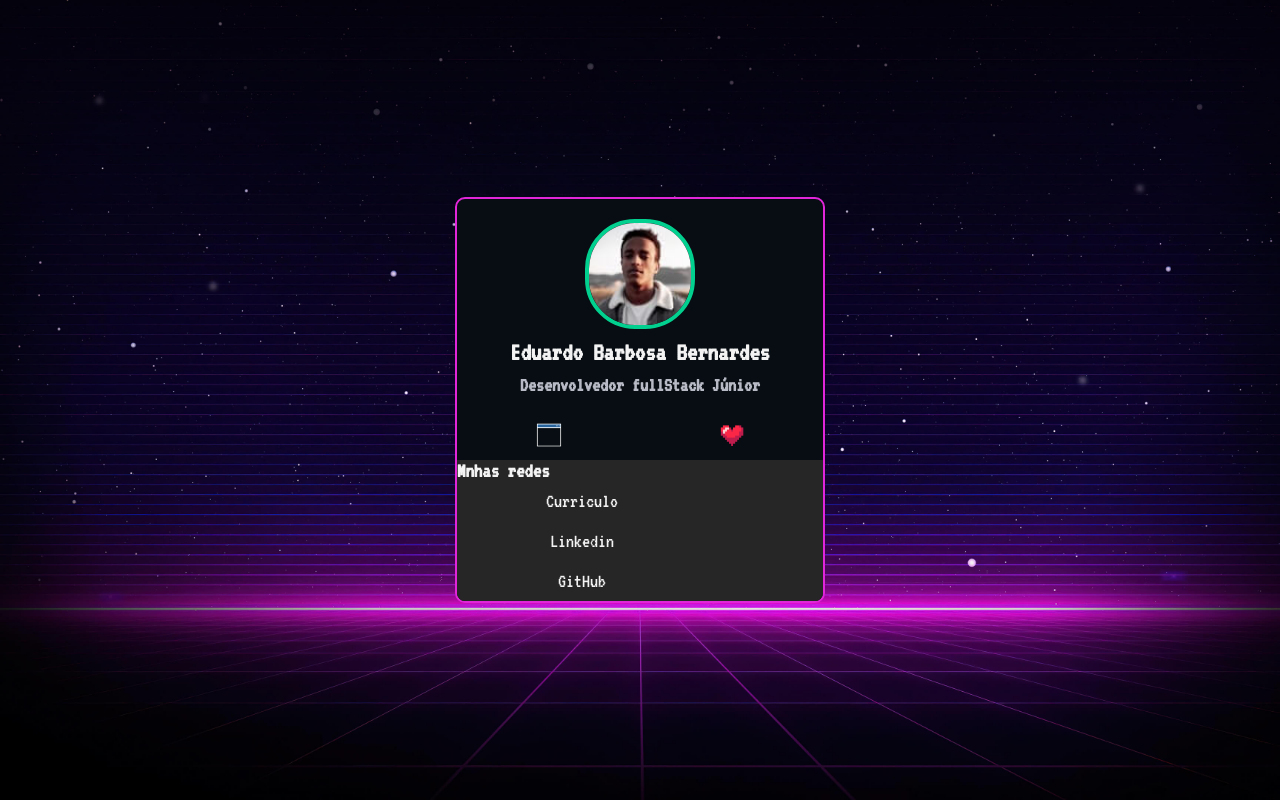
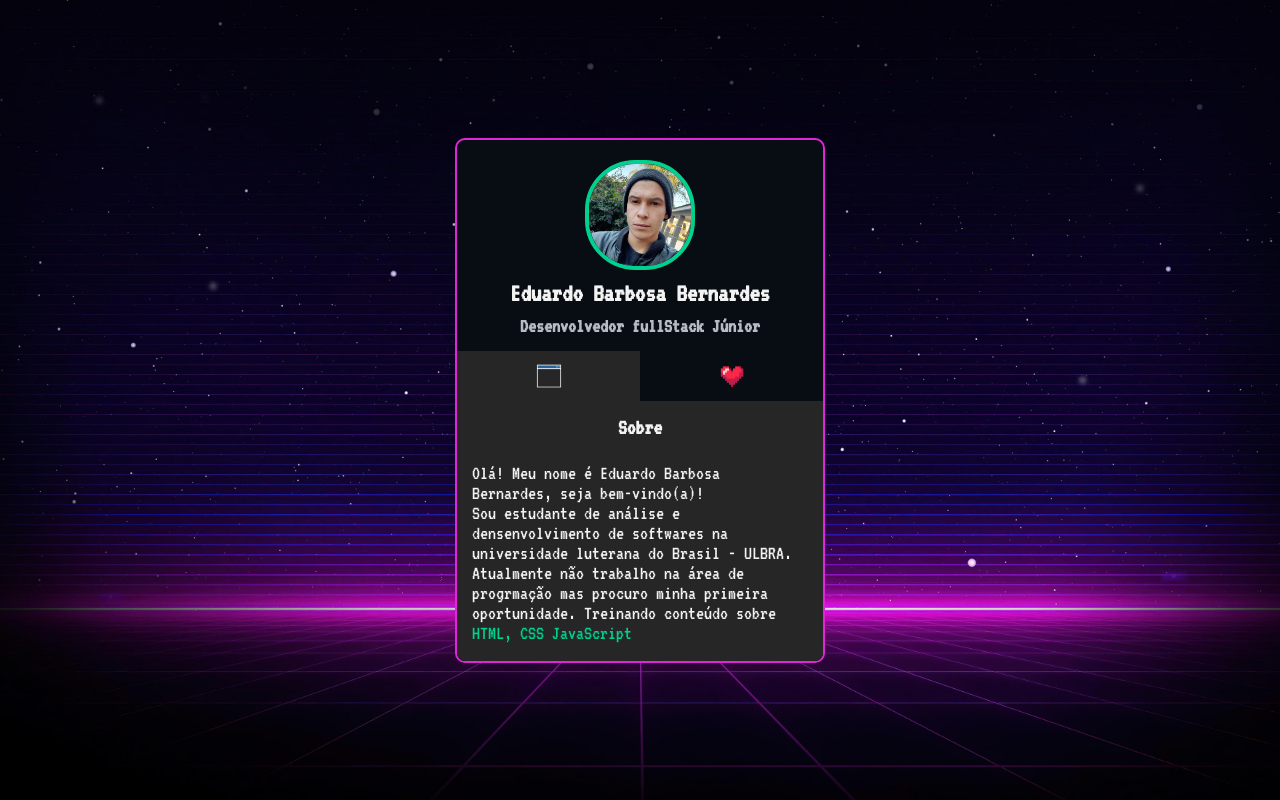
Before and after one commit to EduardoBarbosa-TI/projectPortfolio, a plain HTML site: page index.html in a window 1280 px wide. Drawn offline with Linux system fonts and the light colour scheme.

Commit message:
modified files in index.html

```diff
--- a/index.html
+++ b/index.html
@@ -18,37 +18,46 @@
     <section class="card">
 
         <div class="myInformation">
-            <img src="assets/imgs/foto-perfil.jpg" alt="photo">
+            <img src="assets/imgs/foto-perfil.jpeg" alt="photo">
             <h1 class="name">Eduardo Barbosa Bernardes</h1>
             <h2 class="office">Desenvolvedor fullStack Júnior</h2>
         </div>
 
         <div class="container">
             <ul class="pages">
-                <li class="page">
+                <li class="page active">
                     <img src="assets/imgs/sobre.gif" alt="iconsAbout">
                 </li>
                 <li class="page">
                     <img src="assets/imgs/coracao.gif" alt="iconsHeart">
                 </li>
-
             </ul>
 
             <div class="informationPages">
-                <div class="information">
+                <div class="information active">
                     <h3 class="subTitle">Sobre</h3>
 
+
+                    <div class="description">
                         <p>Olá! Meu nome é Eduardo Barbosa Bernardes, seja bem-vindo(a)!</p>
 
-                    <p>Sou estudante de análise e densenvolvimento de softwares na universidade luterana do Brasil -
-                        ULBRA. Atualmente não trabalho na área de progrmação mas procuro minha primeira oportunidade.
-                        Treinando conteúdo sobre <span> HTML, CSS JavaScript </span></p>
+                        <p>Sou estudante de análise e densenvolvimento de softwares na universidade
+                            luterana do Brasil -
+                            ULBRA. Atualmente não trabalho na área de progrmação mas procuro minha primeira
+                            oportunidade.
+                            Treinando conteúdo sobre <span> HTML, CSS JavaScript </span> <br>
+                            Eu amo café !
+                        </p>
                     </div>
+
+
 
                 </div>
 
-            <div class="information">
+
+                <div class="information" id="contacts">
                     <h3 class="subTitle">Mnhas redes</h3>
+
                     <ul class="btn">
                         <li>
                             <a href="#" target="_blank" class="curriculum">Curriculo</a>
@@ -62,6 +71,7 @@
                     </ul>
                 </div>
             </div>
+        </div>
     </section>
 </body>
 
```
Also changed, not shown: assets/imgs/foto-perfil.jpeg (added), assets/imgs/foto-perfil.jpg (deleted). Lines whose indentation alone changed are shown as unchanged.
